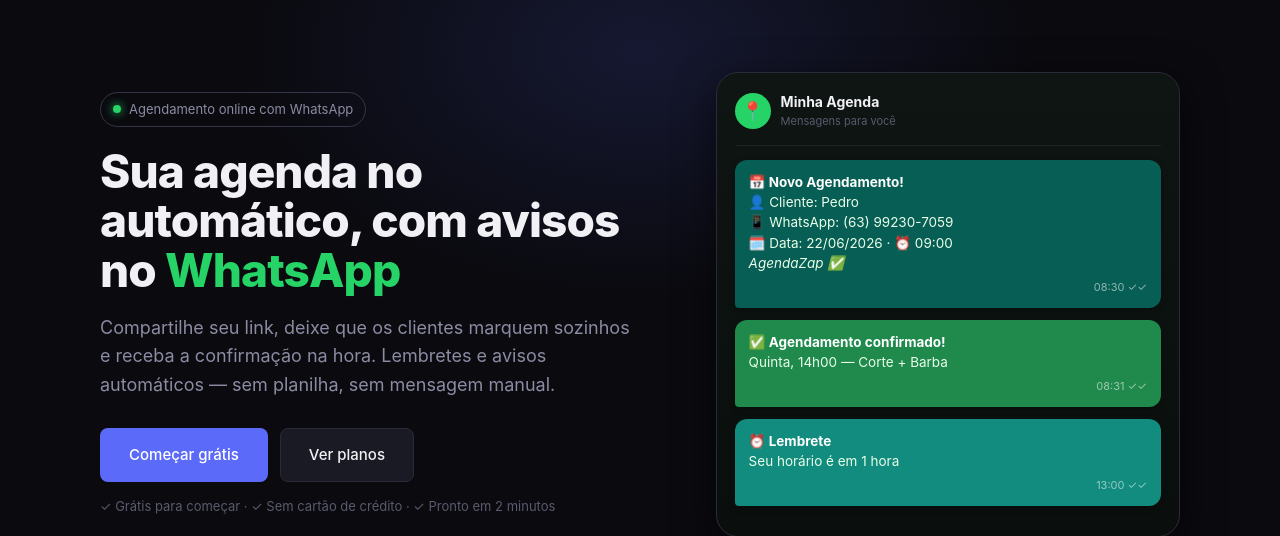
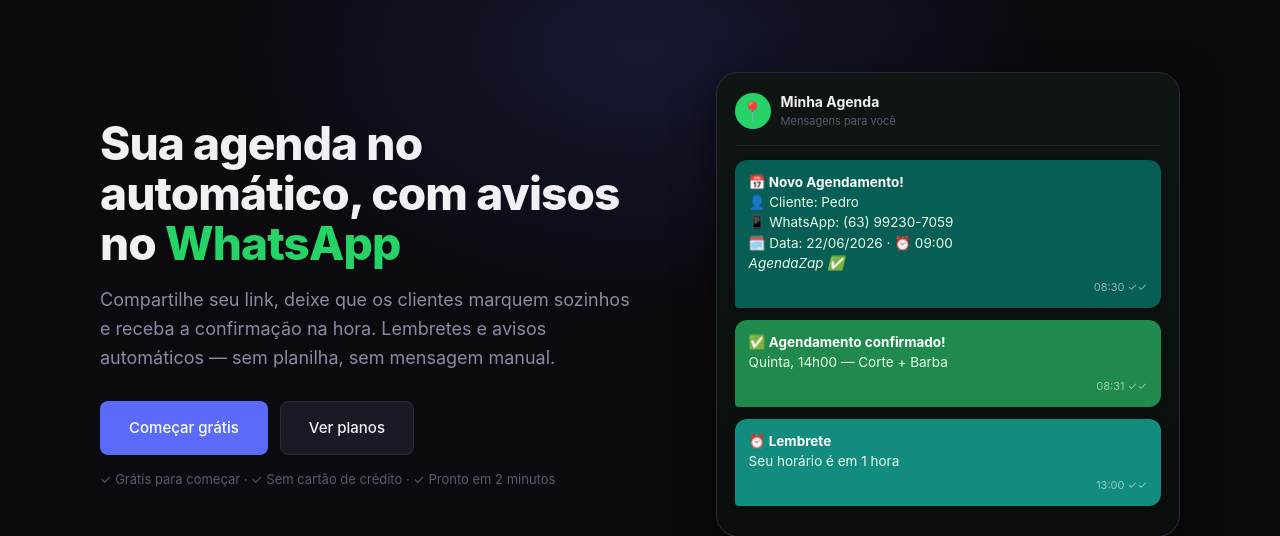
Before and after one commit to hermesacjunior/agendazap, a FastAPI app: page / in a window 1280 px wide. Shown: the part 65-601 px from the top of the page. Run offline with FastAPI, Linux system fonts and the light colour scheme.

Commit message:
Landing: remove selo 'Agendamento online com WhatsApp' do hero
Co-Authored-By: Claude Opus 4.8 <noreply@anthropic.com>

```diff
--- a/agendazap/app/templates/public/landing.html
+++ b/agendazap/app/templates/public/landing.html
@@ -120,7 +120,6 @@
   <header class="lp-hero">
     <div class="lp lp-hero-grid">
       <div>
-        <span class="lp-eyebrow"><span class="lp-dot"></span> Agendamento online com WhatsApp</span>
         <h1 class="lp-title">Sua agenda no automático, com avisos no <span class="wa">WhatsApp</span></h1>
         <p class="lp-sub">Compartilhe seu link, deixe que os clientes marquem sozinhos e receba a confirmação na hora. Lembretes e avisos automáticos — sem planilha, sem mensagem manual.</p>
         <div class="lp-cta-row">
```
